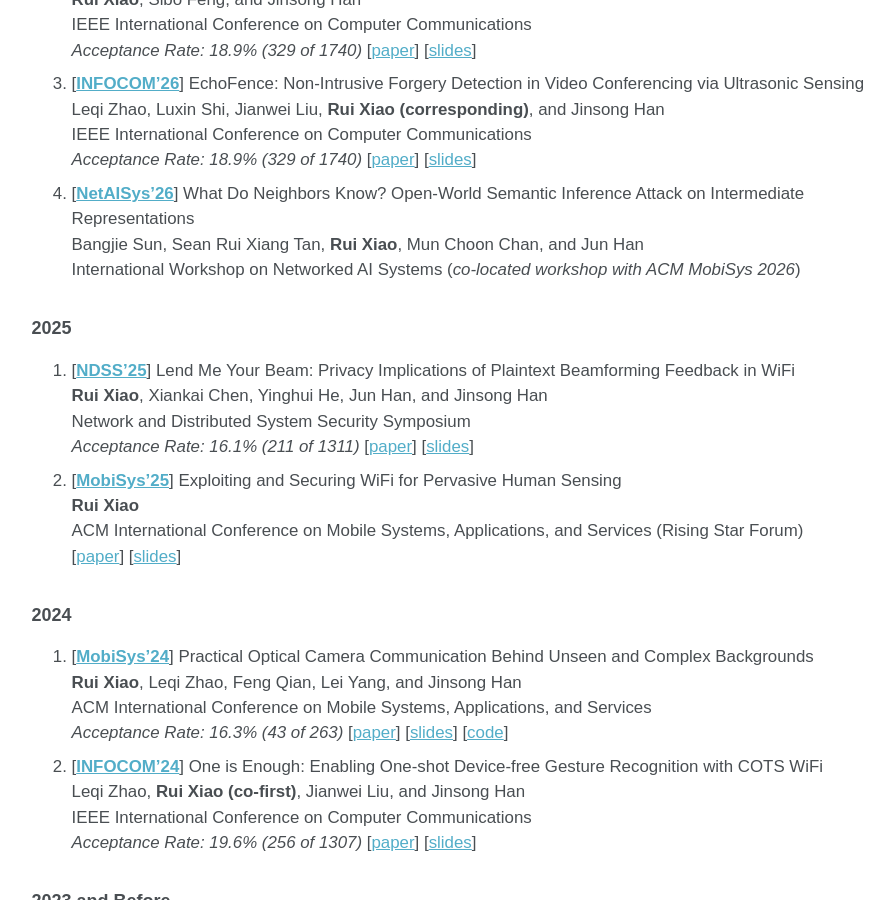
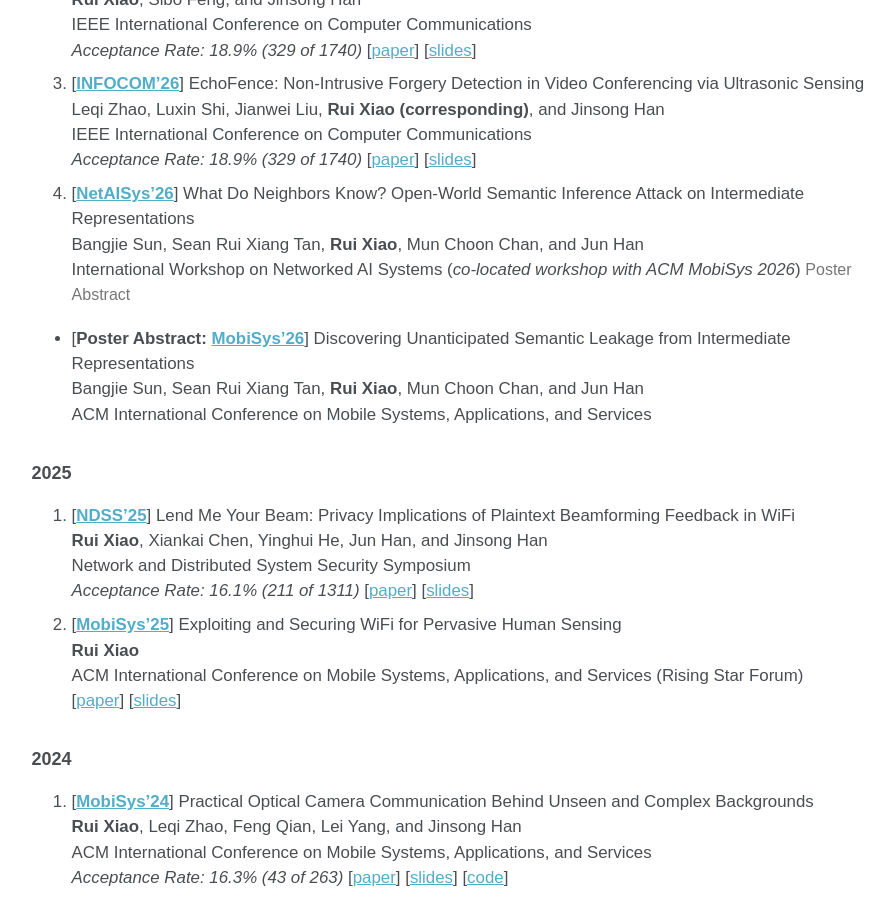
Before and after one commit to ruixiao24/ruixiao24.github.io, a Jekyll site: the page built from _pages/publications.md, in a window 1280 px wide and 900 px high, scrolled down 458 px. Shown: the whole window, without its empty margins (250-1144 px from the left). Built offline with Jekyll 4.4.1, drawn with Linux system fonts in a browser that asks for light colours.

Commit message:
Update publications with new poster abstract
Added a poster abstract for MobiSys'26 and updated formatting.

```diff
--- a/_pages/publications.md
+++ b/_pages/publications.md
@@ -21,6 +21,12 @@
 1. [**[NetAISys'26](https://netaisys.github.io/)**] What Do Neighbors Know? Open-World Semantic Inference Attack on Intermediate Representations
    Bangjie Sun, Sean Rui Xiang Tan, **Rui Xiao**, Mun Choon Chan, and Jun Han
    International Workshop on Networked AI Systems (*co-located workshop with ACM MobiSys 2026*)
+<span style="color:#777; font-size:0.95em;">Poster Abstract</span>
+
+* [**Poster Abstract: [MobiSys'26](https://sigmobile.org/mobisys/2026/)**] Discovering Unanticipated Semantic Leakage from Intermediate Representations
+  Bangjie Sun, Sean Rui Xiang Tan, **Rui Xiao**, Mun Choon Chan, and Jun Han
+  ACM International Conference on Mobile Systems, Applications, and Services
+
 
 ### 2025
 1. [**[NDSS'25](https://www.ndss-symposium.org/ndss2025/)**] Lend Me Your Beam: Privacy Implications of Plaintext Beamforming Feedback in WiFi
```
